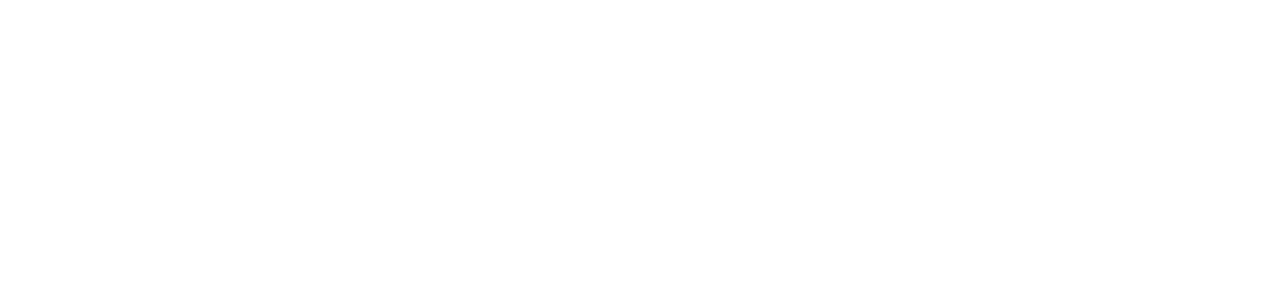
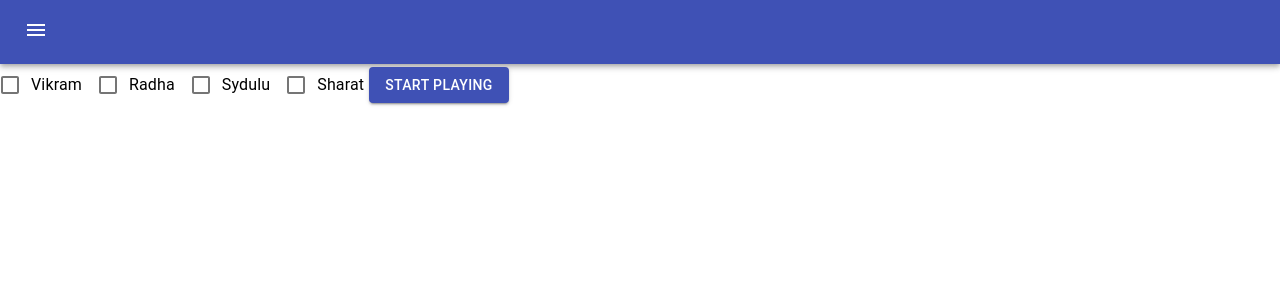
Before and after one commit to vikramkb/poker-score-card, a React (Create React App) app: page /create-table in a window 1280 px wide. Shown: the top 300 px of the page. Built offline with nearby package versions, Linux system fonts and the light colour scheme; the HTML template or start-up script is replaced by a standard one.

Commit message:
added page for creating players

```diff
--- a/src/action/ScoreAction.js
+++ b/src/action/ScoreAction.js
@@ -65,8 +65,9 @@
   tableNumber
 });
 
-export const createNewTable = () => ({
-  type: CREATE_NEW_TABLE
+export const createNewTable = (players) => ({
+  type: CREATE_NEW_TABLE,
+  players
 });
 
 export const selectScoreCard = (tableNumber, pageNumber) => ({
--- a/src/components/Home.jsx
+++ b/src/components/Home.jsx
@@ -15,7 +15,7 @@
     const r = this.props.games[this.props.selectGameNumber-1];
     return (
         <div>
-            <SimpleAppBar showAllTables={()=> {this.showAllTables(this.props.history)}} onCreateTableFn={() => this.props.history.push("/")}/>
+            <SimpleAppBar showAllTables={()=> {this.showAllTables(this.props.history)}} onCreateTableFn={() => this.props.history.push("/create-table")}/>
             <Game rounds = {r.rounds} winner = {r.winner} running = {r.running} tableNumber={this.props.tableNumber} gameNumber = {this.props.selectGameNumber-1} dispatch={this.props.dispatch} page={this.props.selectGameNumber} count={this.props.games.length} onChangeFn={(gameNumber)=> {
                 this.props.dispatch(selectGameNumber(gameNumber))
             }}/>
--- /dev/null
+++ b/src/components/NewTablePage.jsx
@@ -0,0 +1,22 @@
+import React from "react";
+import SimpleAppBar from "./AppBar.jsx";
+import {connect} from "react-redux";
+import Players from "./Players.jsx";
+
+export class NewTablePage extends React.Component {
+    render() {
+        return (
+            <div>
+                <SimpleAppBar showAllTables={()=> {this.showAllTables(this.props.history)}} onCreateTableFn={() => this.props.history.push("/")}/>
+                <Players playerNames={this.props.names}/>
+            </div>
+        )
+    }
+
+}
+
+const mapStateToProps = state => ({
+    names: state.score.names
+});
+
+export default connect(mapStateToProps)(NewTablePage);
--- /dev/null
+++ b/src/components/Players.jsx
@@ -0,0 +1,63 @@
+import React from 'react';
+import { withStyles } from '@material-ui/core/styles';
+import { green } from '@material-ui/core/colors';
+import FormGroup from '@material-ui/core/FormGroup';
+import FormControlLabel from '@material-ui/core/FormControlLabel';
+import Checkbox from '@material-ui/core/Checkbox';
+import {createNewTable} from '../action/ScoreAction';
+import CheckBoxOutlineBlankIcon from '@material-ui/icons/CheckBoxOutlineBlank';
+import CheckBoxIcon from '@material-ui/icons/CheckBox';
+import Favorite from '@material-ui/icons/Favorite';
+import FavoriteBorder from '@material-ui/icons/FavoriteBorder';
+import Button from "@material-ui/core/Button";
+
+const GreenCheckbox = withStyles({
+    root: {
+        color: green[400],
+        '&$checked': {
+            color: green[600],
+        },
+    },
+    checked: {},
+})((props) => <Checkbox color="default" {...props} />);
+
+export default function Players(props) {
+    const [state, setState] = React.useState({
+    });
+
+    const handleChange = (event) => {
+        setState({ ...state, [event.target.name]: event.target.checked });
+    };
+
+    function createTable() {
+        props.dispatch(createNewTable(state));
+    }
+    return (
+        <FormGroup row>
+            {
+                props.playerNames.map(n => {
+                    return (
+                        <FormControlLabel
+                            control={
+
+                                <Checkbox
+                                    onChange={handleChange}
+                                    name={n}
+                                    color="primary"
+                                />
+                            }
+                            label={n}
+                        />)
+                })
+            }
+            <FormControlLabel
+                control={
+                    <Button variant="contained" color="primary" onClick={createTable}>
+                        Start Playing
+                    </Button>
+                }
+                label=""
+            />
+        </FormGroup>
+    );
+}
--- a/src/index.js
+++ b/src/index.js
@@ -9,6 +9,7 @@
 import thunkMiddleware from 'redux-thunk';
 import appStore from './reducers';
 import {BrowserRouter as Router, Route, Switch} from 'react-router-dom';
+import NewTablePage from "./components/NewTablePage.jsx";
 export const store = createStore(appStore, applyMiddleware(thunkMiddleware));
 
 
@@ -19,6 +20,7 @@
                 <Switch>
                     <Route exact path="/" component={Home} />
                     <Route exact path="/all-tables" component={AllTables} />
+                    <Route exact path="/create-table" component={NewTablePage} />
                 </Switch>
 
             </div>
--- a/src/reducers/score.js
+++ b/src/reducers/score.js
@@ -291,14 +291,14 @@
             };
         }
         case CREATE_NEW_TABLE: {
-            const newTables = tables.map(t=>t);
-            const newTable = getNewTable(state.names);
-            newTables.push(newTable);
-            return {
-                names: state.names,
-                nameIdxMap: state.nameIdxMap,
-                tables: newTables
-            };
+            // const newTables = tables.map(t=>t);
+            // const newTable = getNewTable(state.names);
+            // newTables.push(newTable);
+            // return {
+            //     names: state.names,
+            //     nameIdxMap: state.nameIdxMap,
+            //     tables: newTables
+            // };
         }
         case SELECT_SCORE_CARD: {
             const newTables = state.tables.map(t=>t);
```
